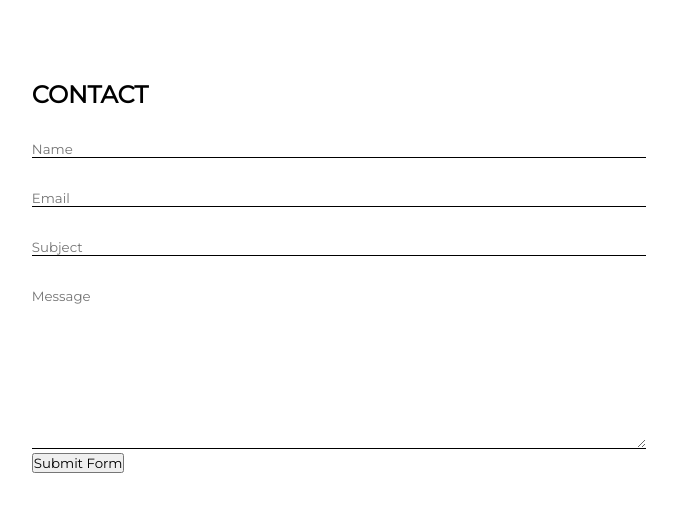
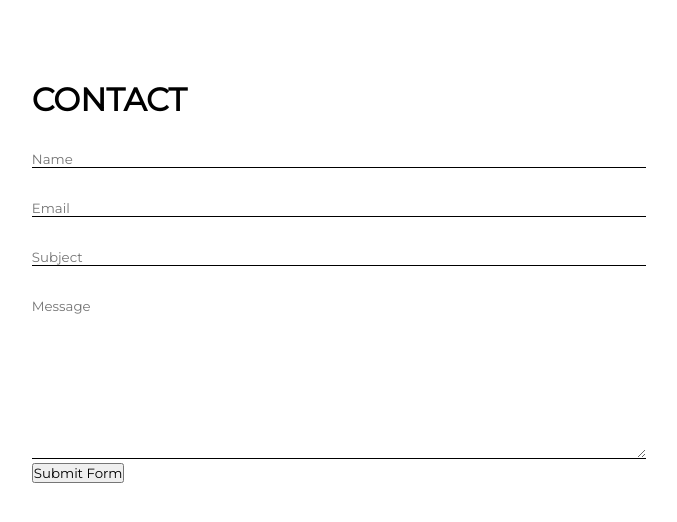
Before and after one commit to kelvinxiao01/Portfolio, a website: page contactform.html in a window 1280 px wide. Shown: the whole page, without its empty margins (301-978 px from the left). Drawn offline with Linux system fonts and the light colour scheme.

Commit message:
Update contactform.html
updated favicon

```diff
--- a/contactform.html
+++ b/contactform.html
@@ -5,6 +5,7 @@
 
     <link rel="preconnect" href="https://fonts.googleapis.com">
   <link rel="preconnect" href="https://fonts.gstatic.com" crossorigin>
+    <link rel="shortcut icon" href="contact-form.png">
   <link href="https://fonts.googleapis.com/css2?family=Courier+Prime&family=Montserrat&display=swap" rel="stylesheet">
     <link rel="stylesheet" href="form.css">
     <title>Contact Me</title>
@@ -13,7 +14,7 @@
     <div class="form-container">
       <form class="contact-form" action="https://api.web3forms.com/submit" method="POST">
         <input type="hidden" name="access_key" value="10bc7ed8-e272-4572-a562-6a684b3c7dd6">
-        <h2>CONTACT</h2>
+        <h1>CONTACT</h1>
         <input type="text" name="name" id="name" placeholder="Name" required> <br>
         <input type="email" name="email" id="email" placeholder="Email" required><br>
         <input type="text" name="subject" id="subject" placeholder="Subject" required><br>
```
